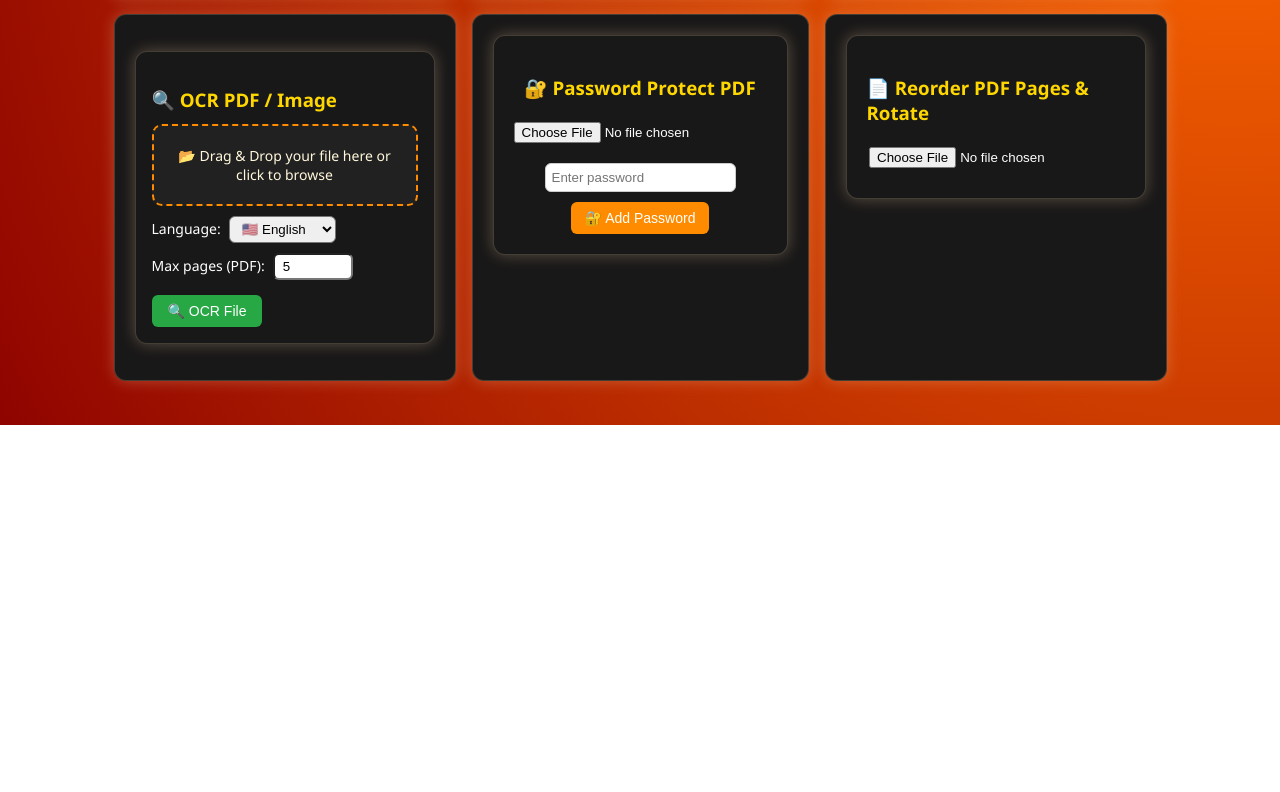
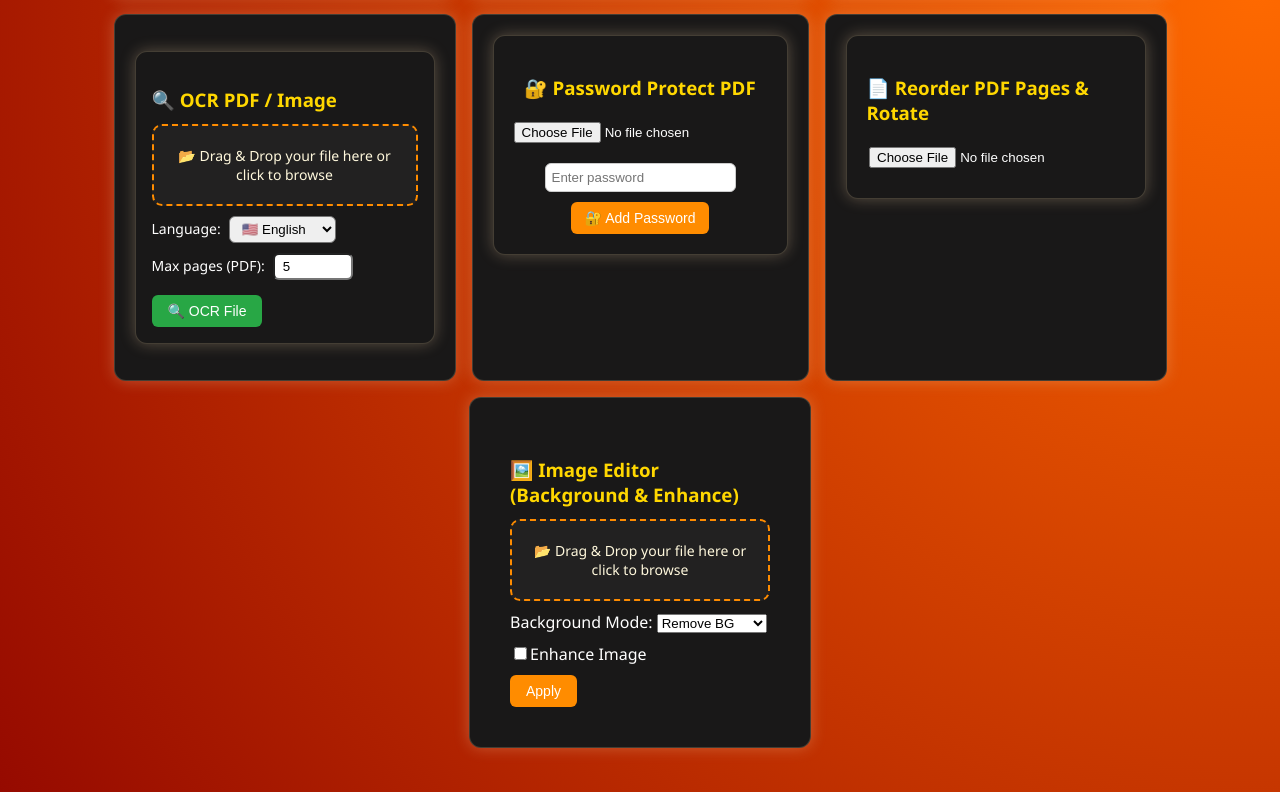
Before and after one commit to Safeedit/editly, a React (Create React App) app: page / in a window 1280 px wide. Shown: the part 831-1623 px from the top of the page. Before the commit the page ends 1256 px from the top, so only its background shows below. Built offline with nearby package versions, Linux system fonts and the light colour scheme.

Commit message:
Update Home.jsx

```diff
--- a/src/components/Home.jsx
+++ b/src/components/Home.jsx
@@ -12,6 +12,7 @@ import CompressPdf from "./CompressPdf";
 import OcrPdf from "./OcrPdf";
 import PasswordProtect from "./PasswordProtect";
 import ReorderPdf from "./ReorderPdf";
+import ImageEditor from "./ImageEditor";
 
 import "react-pdf/dist/Page/AnnotationLayer.css";
 import "react-pdf/dist/Page/TextLayer.css";
@@ -69,6 +70,7 @@ function Home() {
         <div className="tool-box"><OcrPdf /></div>
         <div className="tool-box"><PasswordProtect /></div>
         <div className="tool-box"><ReorderPdf /></div>
+        <div className="tool-box"><ImageEditor /></div>
       </div>
     </div>
   );
```
